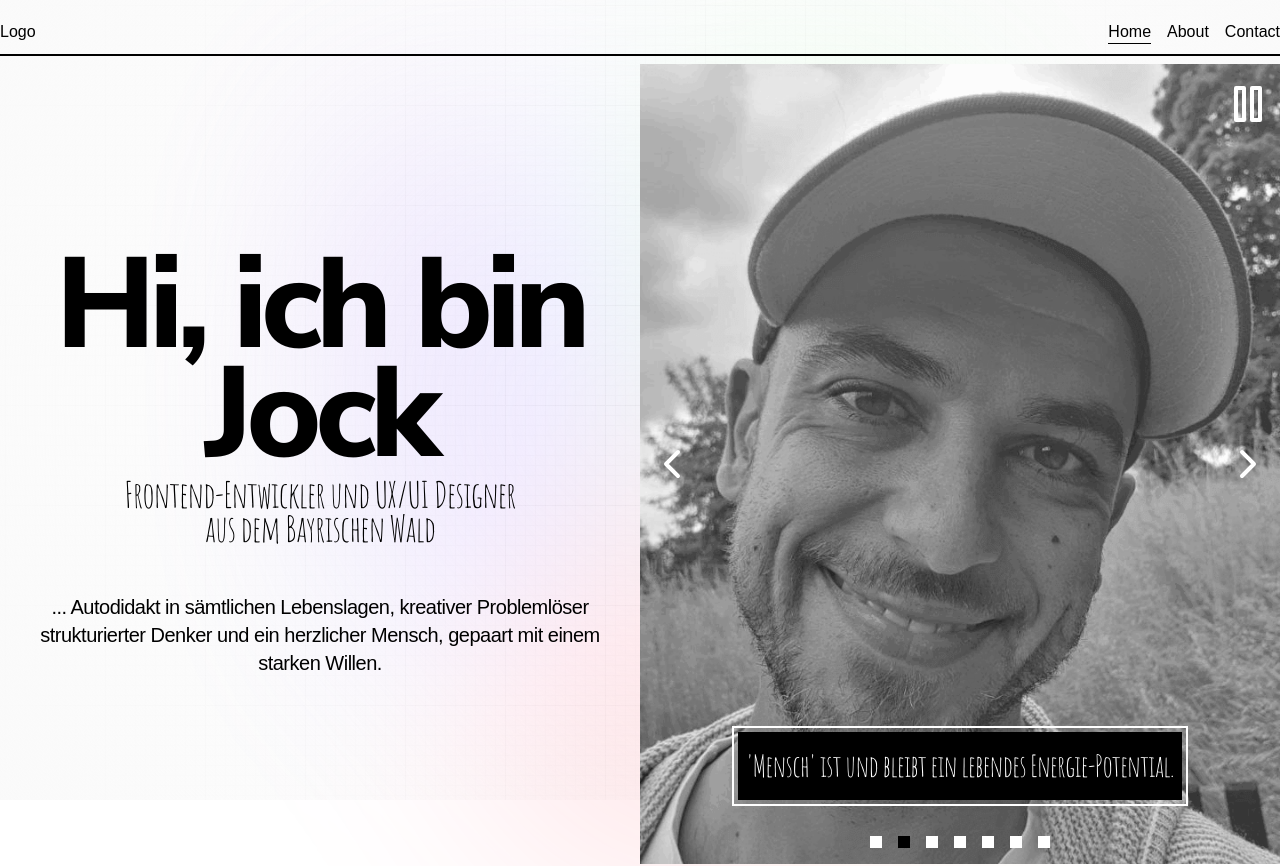
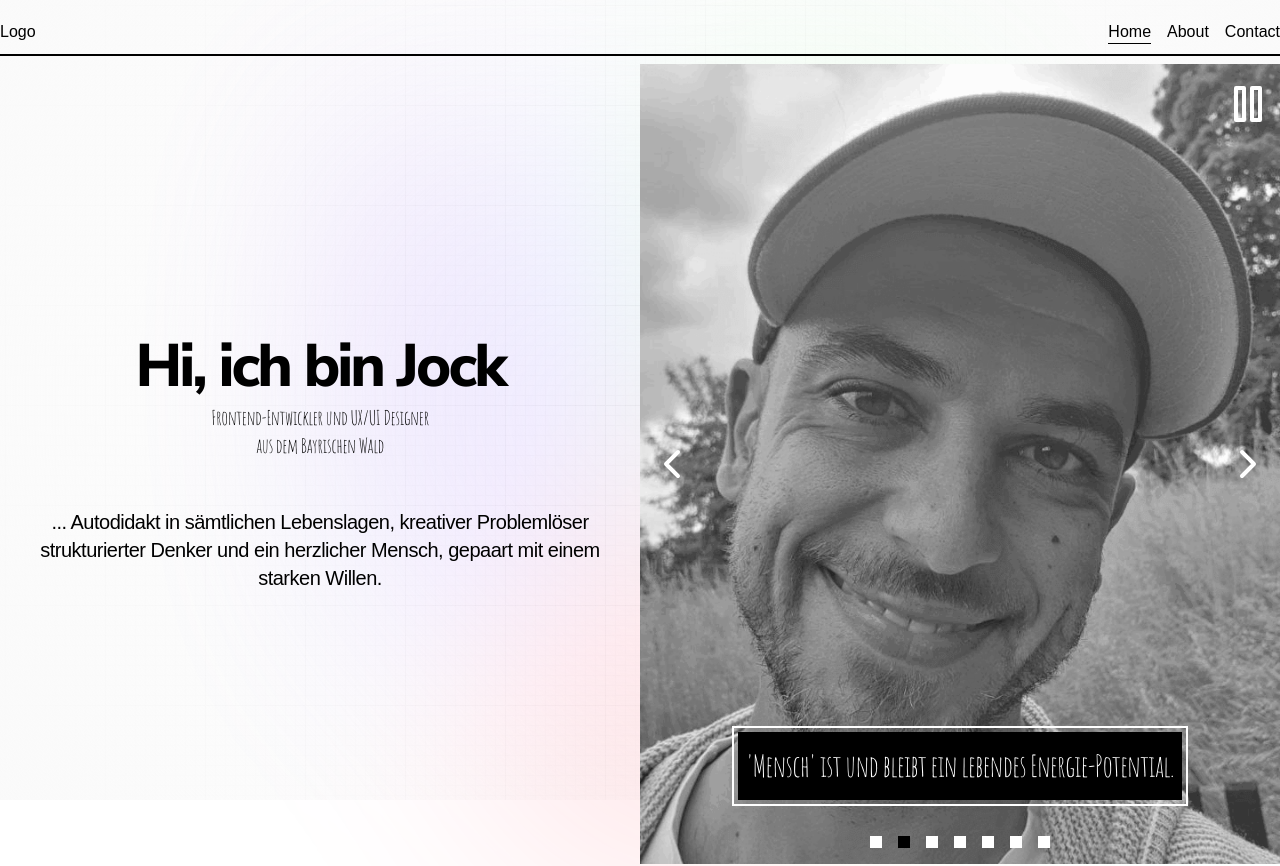
Before and after one commit to j0ck-de/nextjs_josef-molz_website, a Next.js app: page / in a window 1280 px wide. Shown: the top 866 px of the page. Built offline with nearby package versions, Linux system fonts and the light colour scheme; a web font is replaced by a local one; what tailwindcss-debug-screens would draw is missing.

Commit message:
mobile landscape fixed

```diff
--- a/components/atoms/Heading.jsx
+++ b/components/atoms/Heading.jsx
@@ -10,7 +10,7 @@ export function Heading({
         <h1
           className={clsxm(
             "font-heading",
-            "text-7xl font-extrabold leading-[0.85] tracking-tighter sm:text-8xl sm:leading-[0.9] lg:text-9xl lg:leading-[0.85]", // Typography
+            "text-7xl font-extrabold leading-[0.85] tracking-tighter sm:text-8xl sm:leading-[0.9] lg:text-9xl lg:leading-[0.85] landscape:text-6xl", // Typography
             `${className}` // Props
           )}
         >
@@ -20,7 +20,7 @@ export function Heading({
       {size === "medium" && (
         <h3
           className={clsxm(
-            "font-subheading text-2xl font-medium leading-[0.9] tracking-tight sm:text-3xl sm:leading-[1] md:text-4xl md:leading-[0.95]", // Typography
+            "font-subheading text-2xl font-medium leading-[0.9] tracking-tight sm:text-3xl sm:leading-[1] md:text-4xl md:leading-[0.95] landscape:text-xl", // Typography
             `${className}` // Props
           )}
         >
--- a/components/organisms/Header.jsx
+++ b/components/organisms/Header.jsx
@@ -8,6 +8,7 @@ export default function Header() {
       className={clsxm(
         "relative", // Layout
         "flex items-center justify-between", // Flex
+        "px-4 md:px-0   ", // Spacing
         "h-header" // Sizing
       )}
     >
```
